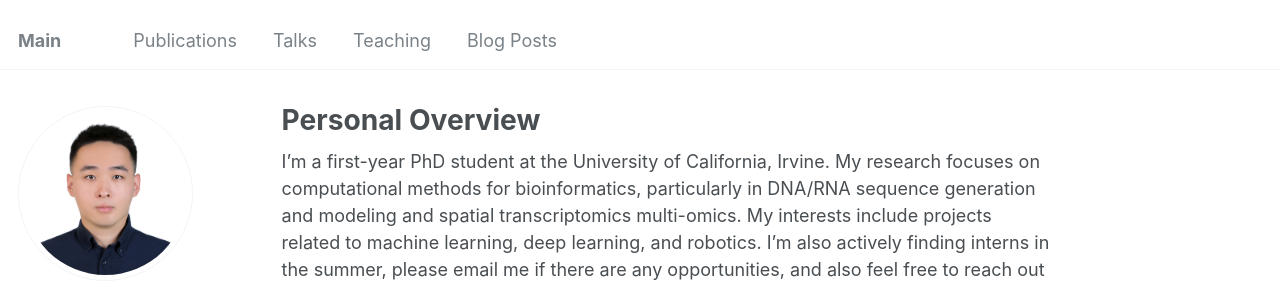
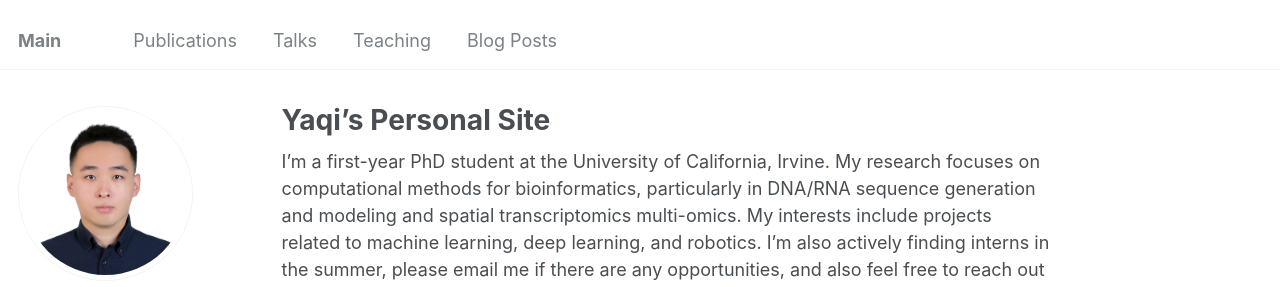
Before and after one commit to YaqiHu23/YaqiHu23.github.io, a Jekyll site: the page built from _pages/about.md, in a window 1280 px wide and 1249 px high. Shown: the top 287 px of the window. Built offline with Jekyll 4.4.1, drawn with Linux system fonts in a browser that asks for light colours; some web fonts are replaced.

Commit message:
version_v0.2

```diff
--- a/_pages/about.md
+++ b/_pages/about.md
@@ -1,6 +1,6 @@
 ---
 permalink: /
-title: "Personal Overview"
+title: "Yaqi's Personal Site"
 author_profile: true
 redirect_from:
   - /about/
```
Also changed, not shown: .github/ISSUE_TEMPLATE/bug_report.md (deleted), .github/ISSUE_TEMPLATE/feature_request.md (deleted).
